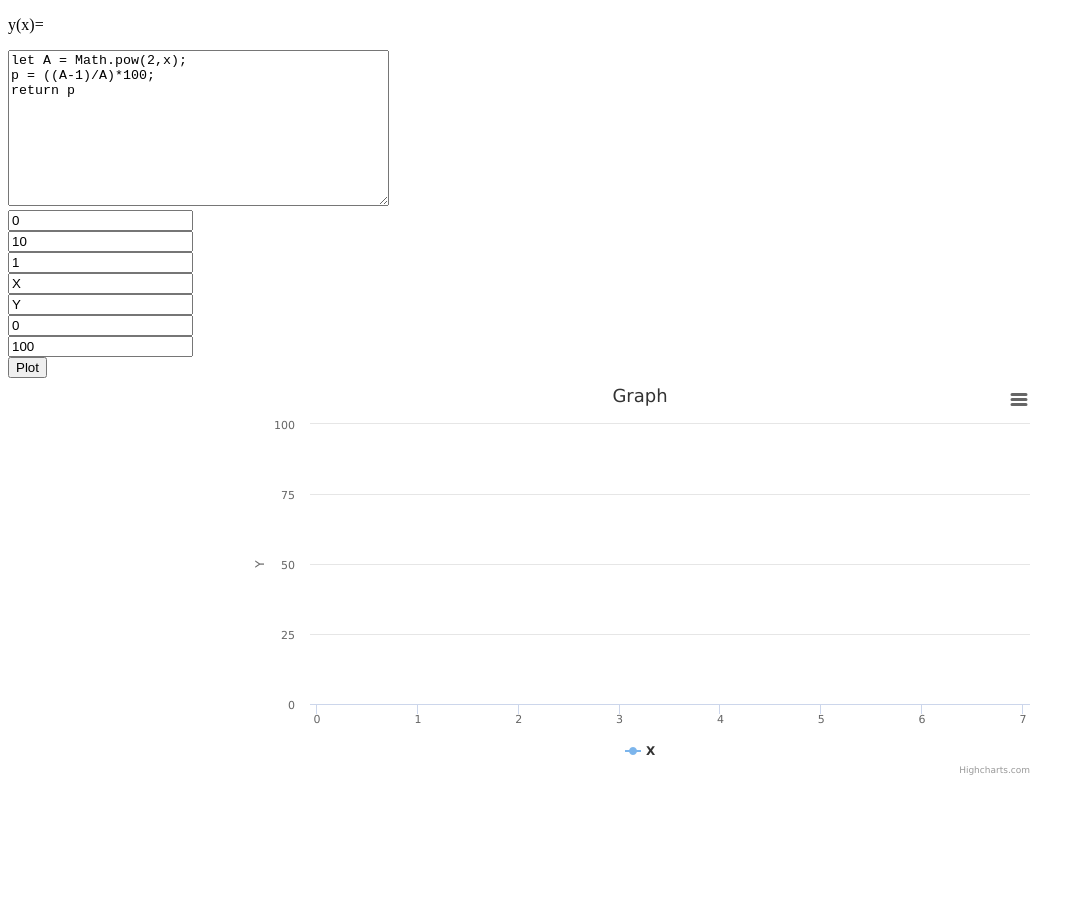
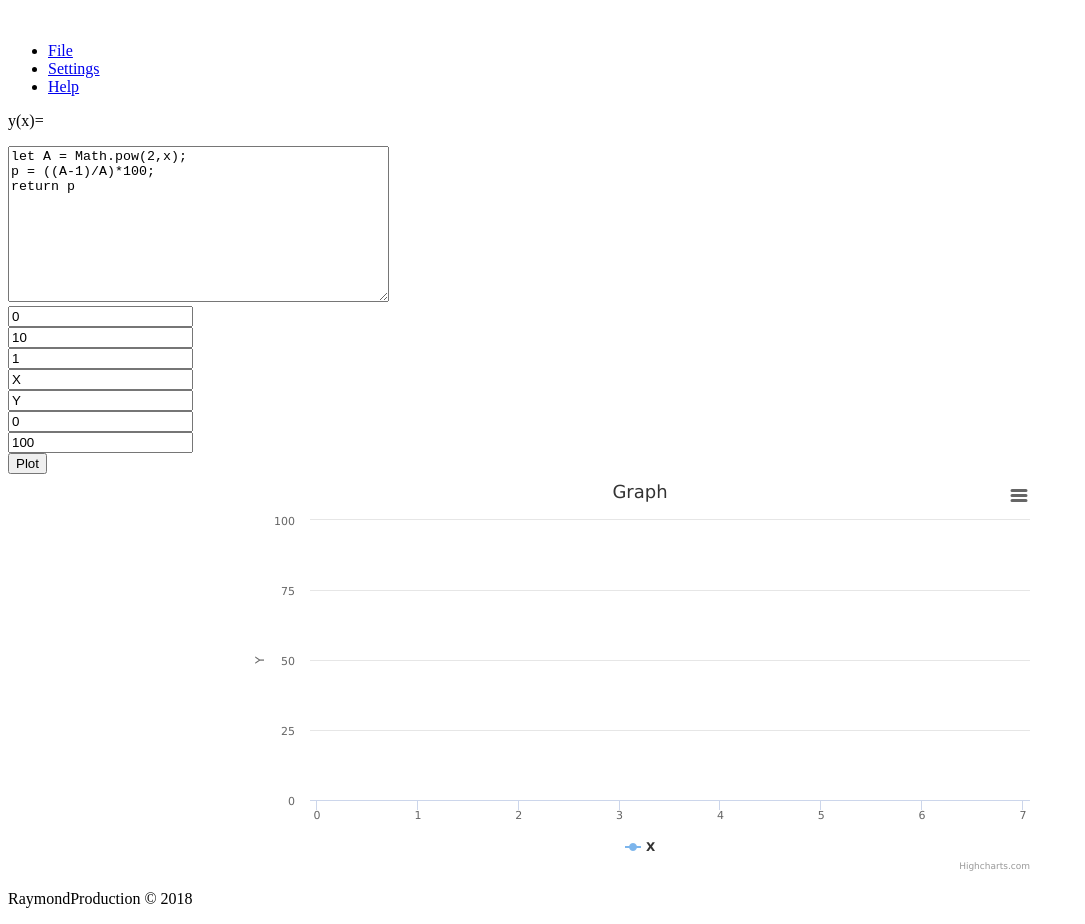
Before and after one commit to RaymondProduction/plotter-vuejs, a plain HTML site: page index.html in a window 1280 px wide. Shown: the whole page, without its empty margins (0-1085 px from the left). Before the commit the page ends 800 px from the top, so only its background shows below. Drawn offline with nearby package versions, Linux system fonts and the light colour scheme.

Commit message:
Use HTML5

```diff
--- a/index.html
+++ b/index.html
@@ -21,6 +21,16 @@
   </style>
 </head>
 <body>
+  <header>
+    <a href=""><img src="" alt="" class="logo"></a>
+    <nav>
+      <ul>
+        <li><a href="#">File</a></li>
+        <li><a href="#">Settings</a></li>
+        <li><a href="#">Help</a></li>
+      </ul>
+    </nav>
+  </header>
   <div id="app">
     <p>y(x)=</p>
     <textarea v-model="formula" rows="10" cols="45" name="text">{{formula}}</textarea><br>
@@ -34,6 +44,9 @@
     <button v-on:click="f()">Plot</button><br>
     <div id="container"></div>
   </div>
+  <footer>
+    <p>RaymondProduction © 2018</p>
+  </footer>
   <script src="https://code.highcharts.com/highcharts.js"></script>
   <script src="https://code.highcharts.com/modules/series-label.js"></script>
   <script src="https://code.highcharts.com/modules/exporting.js"></script>
```
